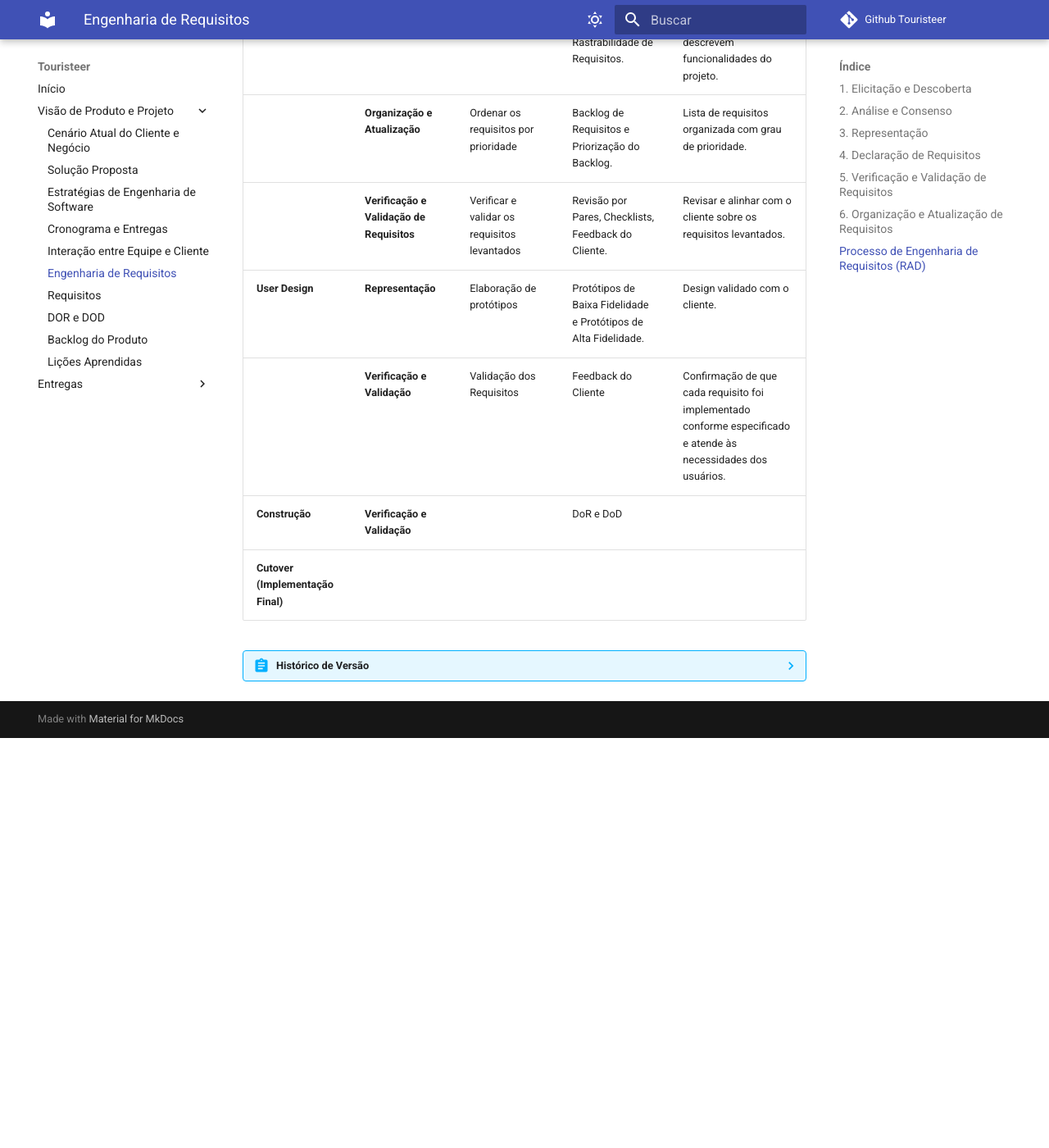
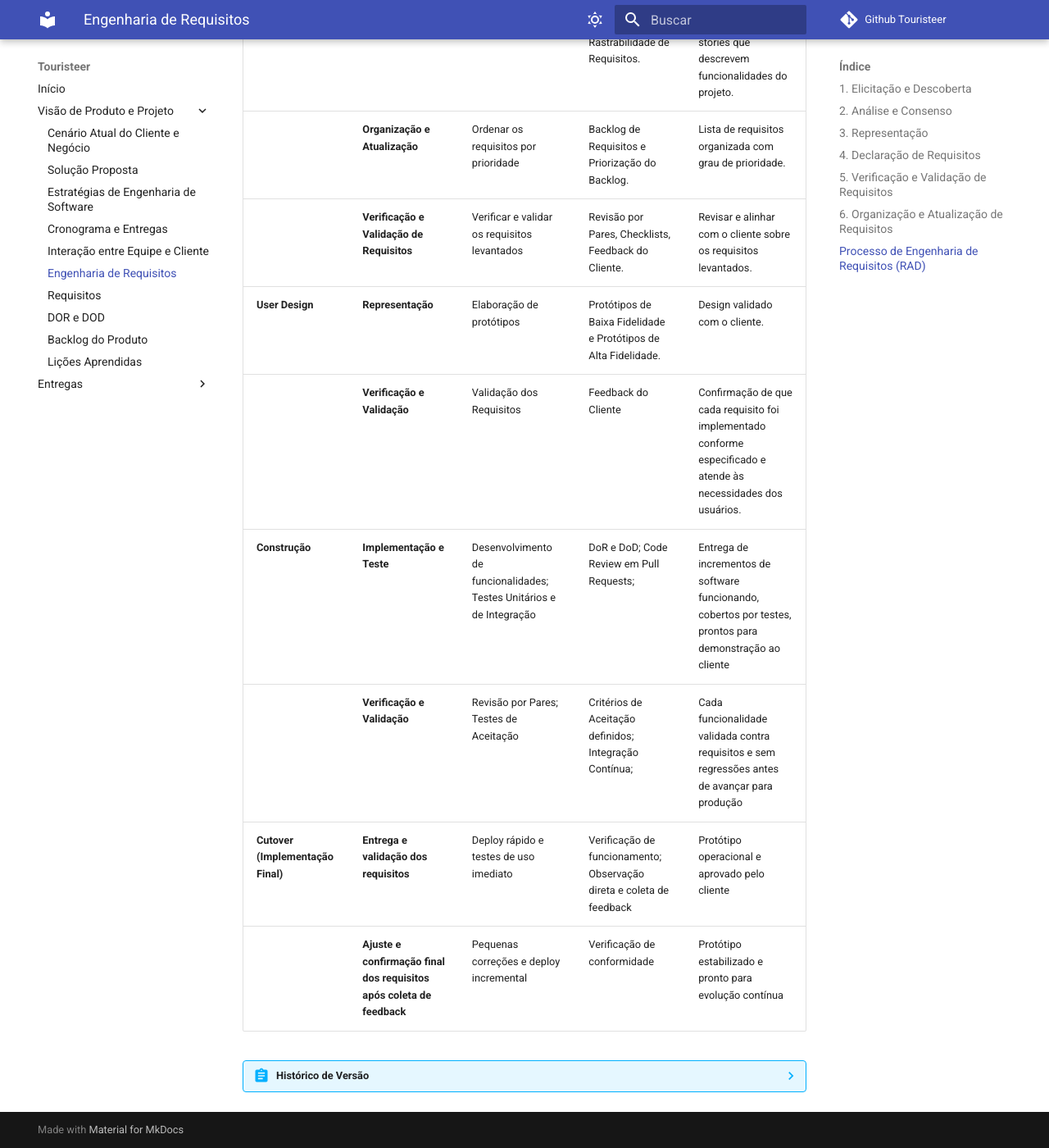
Before and after one commit to mdsreq-fga-unb/2025.1-T01-Touristeer-, an MkDocs documentation site: the page built from docs/sections/docPage/10-engenhariaRequisitos.md, in a window 1280 px wide and 1400 px high, scrolled down 2786 px. Shown: the whole window at 82% size. Built offline with MkDocs 1.6.1 and Material for MkDocs 9.7.7, drawn with Linux system fonts in a browser that asks for light colours; comment, search, counter and statistics services are not loaded; before the commit the page ends 3686 px from its top, so only the background shows below that.

Commit message:
(docs): atualizando engenharia de requisitos

```diff
--- a/docs/sections/docPage/10-engenhariaRequisitos.md
+++ b/docs/sections/docPage/10-engenhariaRequisitos.md
@@ -66,9 +66,10 @@
 || **Verificação e Validação de Requisitos** | Verificar e validar os requisitos levantados | Revisão por Pares, Checklists, Feedback do Cliente. | Revisar e alinhar com o cliente sobre os requisitos levantados. |
 | **User Design** | **Representação** | Elaboração de protótipos |  Protótipos de Baixa Fidelidade e Protótipos de Alta Fidelidade. | Design validado com o cliente. |
 || **Verificação e Validação** | Validação dos Requisitos | Feedback do Cliente | Confirmação de que cada requisito foi implementado conforme especificado e atende às necessidades dos usuários. |
-| **Construção** | **Verificação e Validação** | | DoR e DoD | |
-| **Cutover (Implementação Final)** | | | | |
-
+| **Construção** | **Implementação e Teste** | Desenvolvimento de funcionalidades; Testes Unitários e de Integração | DoR e DoD; Code Review em Pull Requests; | Entrega de incrementos de software funcionando, cobertos por testes, prontos para demonstração ao cliente |
+|| **Verificação e Validação** | Revisão por Pares; Testes de Aceitação | Critérios de Aceitação definidos; Integração Contínua; | Cada funcionalidade validada contra requisitos e sem regressões antes de avançar para produção |
+| **Cutover (Implementação Final)** | **Entrega e validação dos requisitos** | Deploy rápido e testes de uso imediato | Verificação de funcionamento; Observação direta e coleta de feedback | Protótipo operacional e aprovado pelo cliente |
+|| **Ajuste e confirmação final dos requisitos após coleta de feedback** | Pequenas correções e deploy incremental | Verificação de conformidade | Protótipo estabilizado e pronto para evolução contínua |
 
 
 ??? abstract "Histórico de Versão"
```
